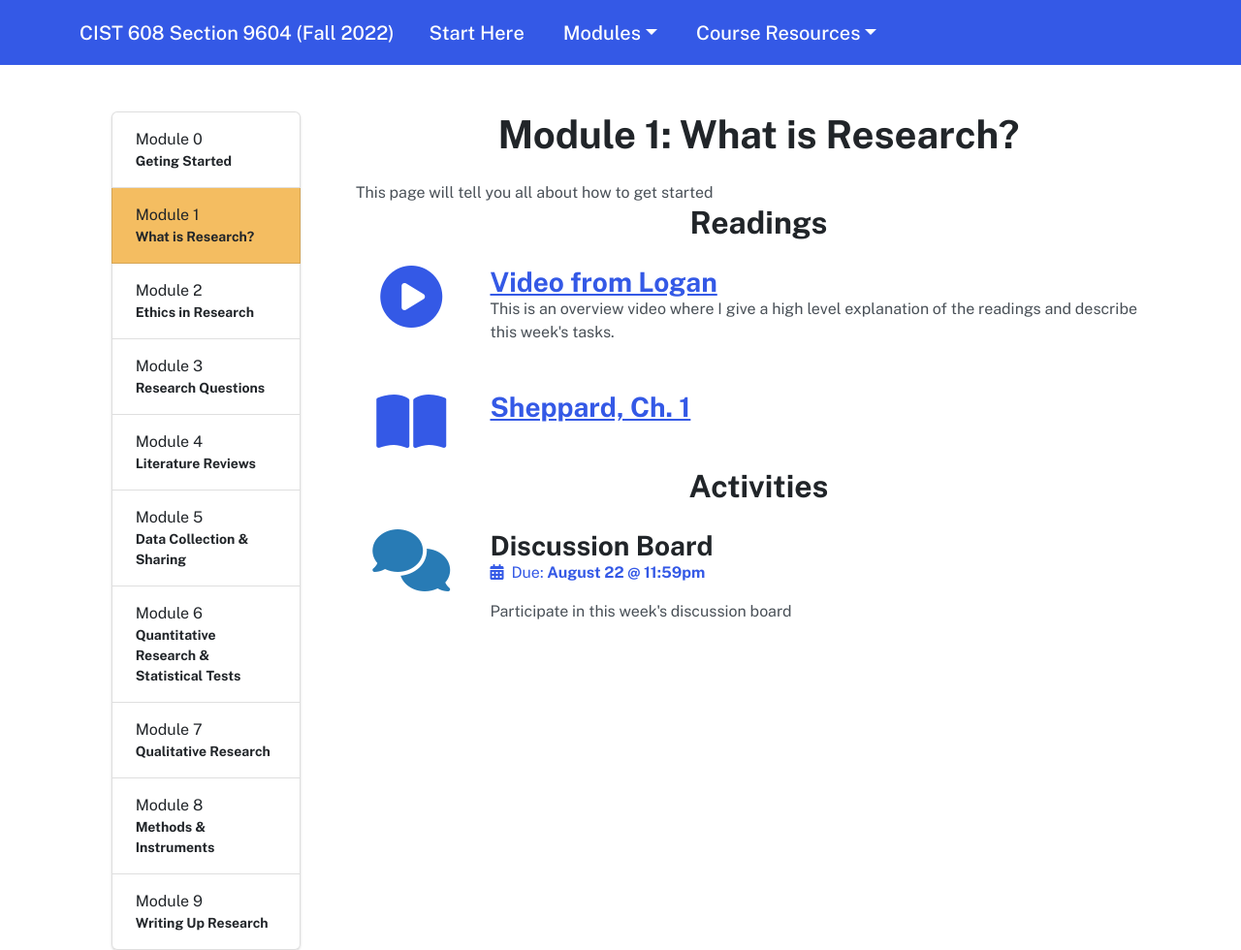
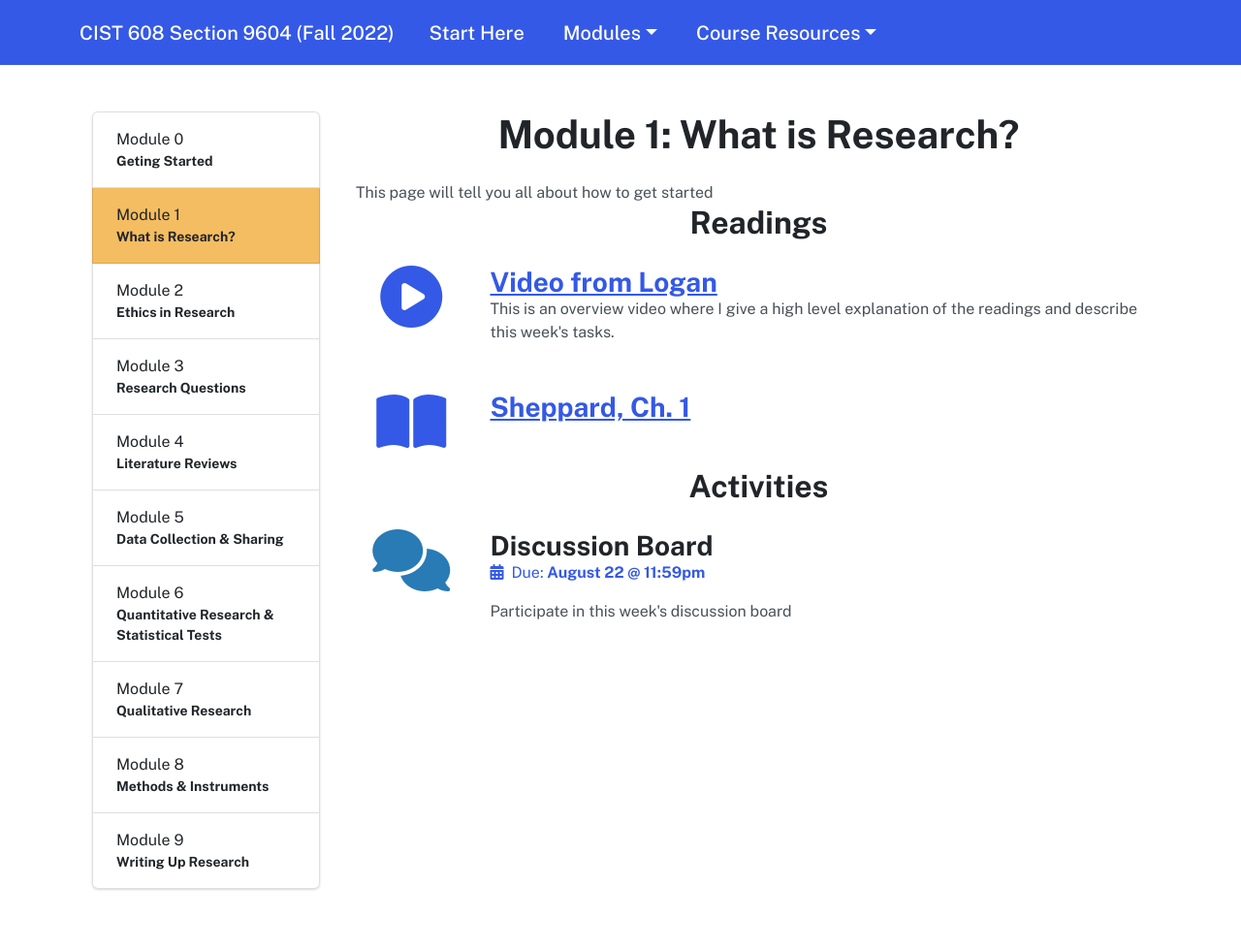
Before and after one commit to loganrath/cist608, a Jekyll site: the page built from module-01.md, in a window 1280 px wide. Shown: the whole page at 97% size. Built offline with Jekyll 4.4.1, drawn with Linux system fonts in a browser that asks for light colours; nearby versions of some CDN libraries; after the commit the page ends 917 px from its top, so only the background shows below that.

Commit message:
Update yamlmodule.html

```diff
--- a/_layouts/yamlmodule.html
+++ b/_layouts/yamlmodule.html
@@ -51,7 +51,7 @@
 
   </div>
   <div class="col-12 col-md-4 col-lg-3 order-md-first">
-    <div class="list-group w-75 mx-auto">
+    <div class="list-group mx-auto" style="width:90%;">
     {% for module in site.data.modules %}
     <a href="{{ module.url }}" class="list-group-item list-group-item-action {% if module.url == page.url %}bg-warning{% endif %}">Module {{ module.number }}<small class="d-block fw-bold">{{ module.title }}</small></a>
     {% endfor %}
```
